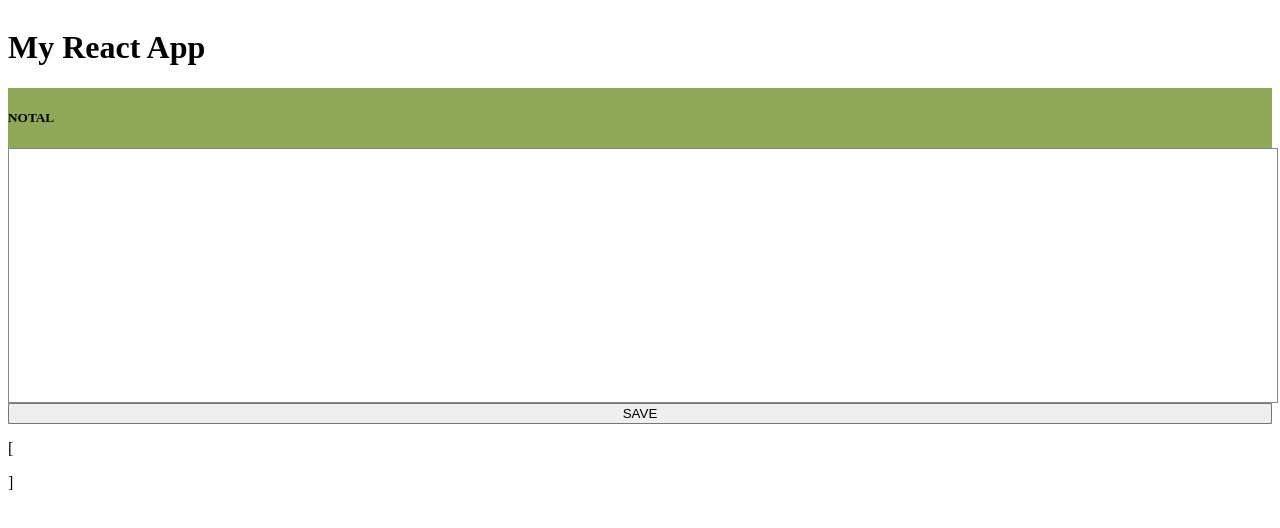
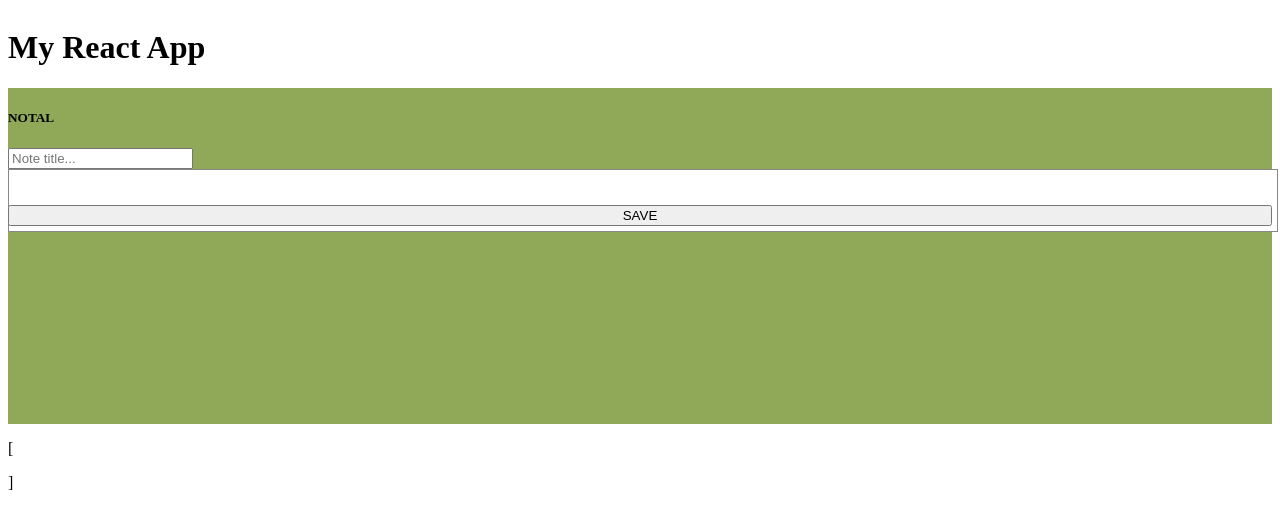
Before and after one commit to GyulizH/notAl, a React app: page / in a window 1280 px wide. Shown: the top 528 px of the page. Built offline with nearby package versions, Linux system fonts and the light colour scheme.

Commit message:
adding title to notes

```diff
--- a/src/components/App.js
+++ b/src/components/App.js
@@ -12,7 +12,9 @@ class App extends React.Component{
            }}>
             <h1>My React App</h1>
             <EmptyEditor/>
-            <NoteList/>
+            <div>
+                <NoteList/>
+            </div>
         </div>
        )
     }
--- a/src/components/Editor/EmptyEditor.js
+++ b/src/components/Editor/EmptyEditor.js
@@ -7,31 +7,45 @@ class EmptyEditor extends React.Component {
     constructor(props) {
         super(props);
         this.state = {
-            text: ''
+            noteTitle: '',
+            noteText:''
         }
         this.handleTextChange = this.handleTextChange.bind(this)
+        this.handleInputChange = this.handleInputChange.bind(this)
         this.saveNote = this.saveNote.bind(this)
     }
 
     handleTextChange (event) {
-        this.setState({ text: event.target.value });
+        this.setState({ noteText: event.target.value });
+    }
+
+    handleInputChange(event){
+        console.log(this.state)
+        this.setState({ noteTitle: event.target.value })
+        console.log(this.state.noteTitle);
     }
 
     saveNote() {
-       //console.log(this.props)
-        this.props.addNote(this.state.text)
-         this.setState({text: ''})
-        console.log(this.state.text)
+        console.log("hey")
+        this.props.addNote(this.state.noteText)
+         this.setState({noteText: ''})
     }
     render() {
         return (
             <EmptyEditorWrapper>
                 <h5>NOTAL</h5>
+                <form>
+                    <input
+                        placeholder='Note title...'
+                        value={this.state.noteTitle ? this.state.noteTitle : ''}
+                        onChange={this.handleInputChange}
+                    />
                 <TextArea
                     onChange={this.handleTextChange}
-                    value={this.state.text}
+                    value={this.state.noteText}
                 />
-                <button onClick={this.saveNote}>SAVE</button>
+                </form>
+                  <button onClick={this.saveNote}>SAVE</button>
             </EmptyEditorWrapper>
         )
     }
```
